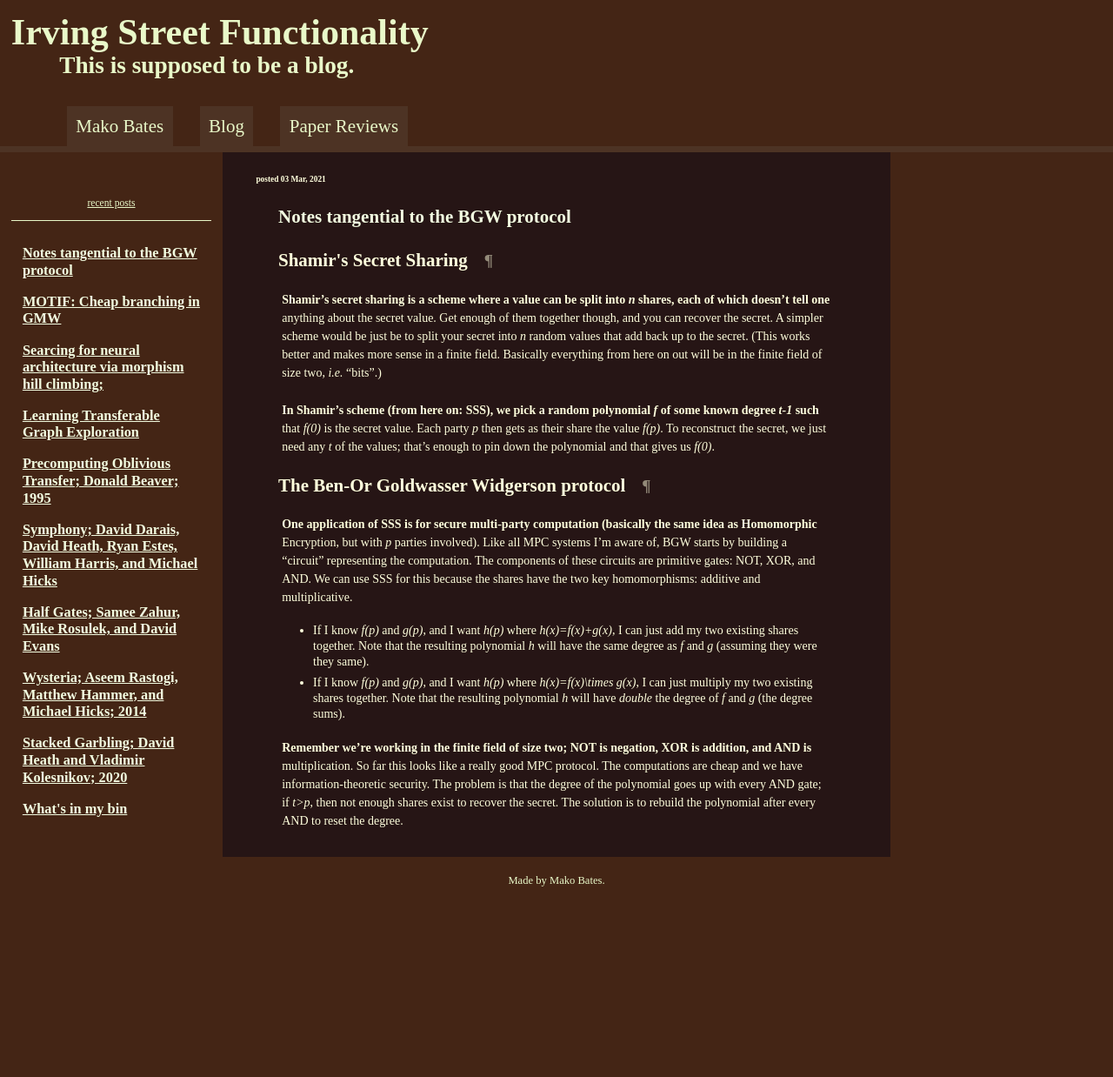
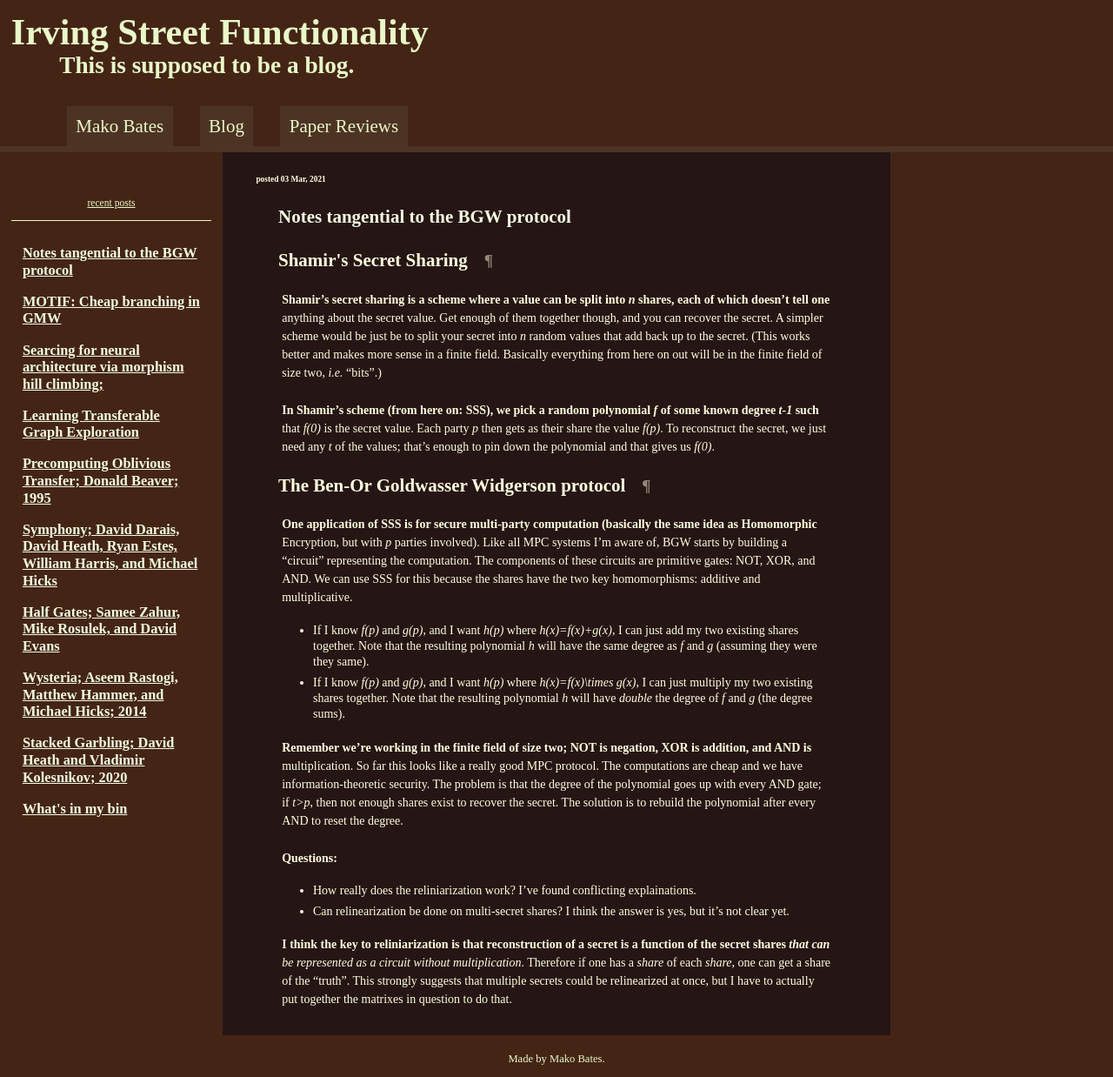
Before and after one commit to ShapeOfMatter/Mako-Bates, a Jekyll site: the page built from _posts/2021-03-03-progress-on-bgw.markdown, in a window 1280 px wide. Shown: the whole page at 87% size. Built offline with Jekyll 4.4.1, drawn with Linux system fonts in a browser that asks for light colours; before the commit the page ends 1032 px from its top, so only the background shows below that.

Commit message:
more BGW

```diff
--- a/_posts/2021-03-03-progress-on-bgw.markdown
+++ b/_posts/2021-03-03-progress-on-bgw.markdown
@@ -33,3 +33,13 @@ Remember we're working in the finite field of size two; NOT is negation, XOR is
 So far this looks like a really good MPC protocol. The computations are cheap and we have information-theoretic security.
 The problem is that the degree of the polynomial goes up with every AND gate; if _t>p_, then not enough shares exist to recover the secret.
 The solution is to rebuild the polynomial after every AND to reset the degree.
+
+**Questions:**
+
+- How really does the reliniarization work? I've found conflicting explainations.
+- Can relinearization be done on multi-secret shares? I think the answer is yes, but it's not clear yet.
+
+I think the key to reliniarization is that reconstruction of a secret is a function of the secret shares
+_that can be represented as a circuit without multiplication_.
+Therefore if one has a _share_ of each _share_, one can get a share of the "truth".
+This strongly suggests that multiple secrets could be relinearized at once, but I have to actually put together the matrixes in question to do that.
```
